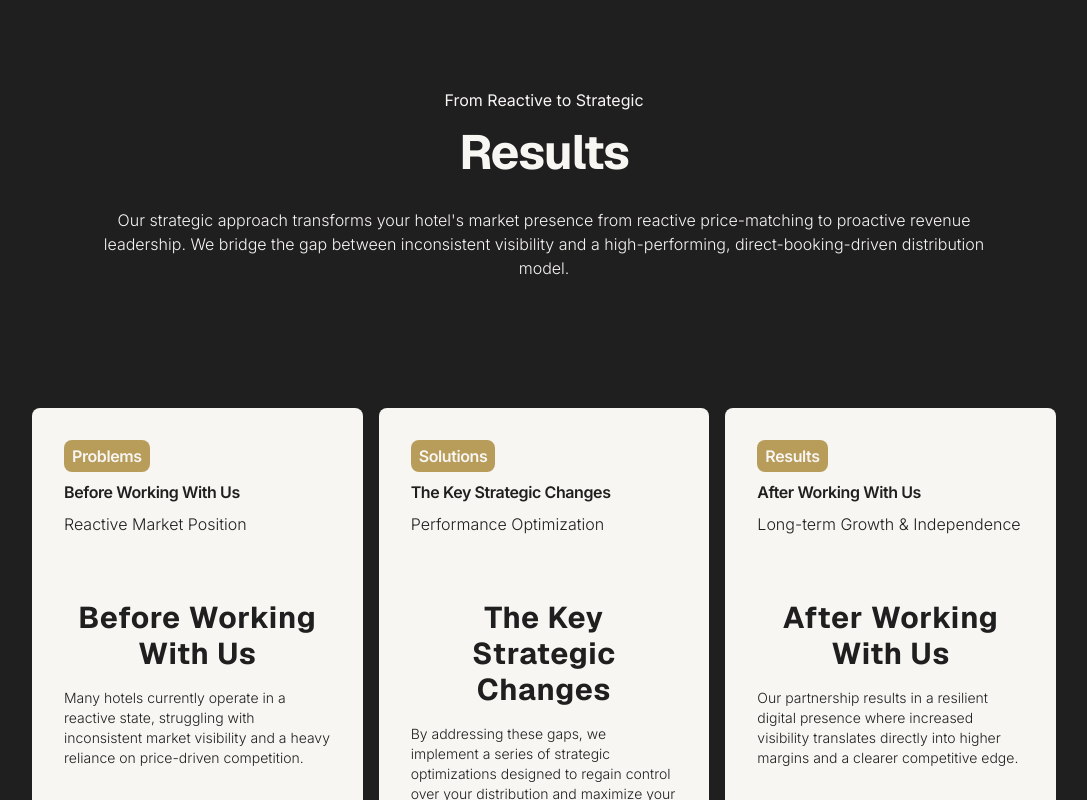
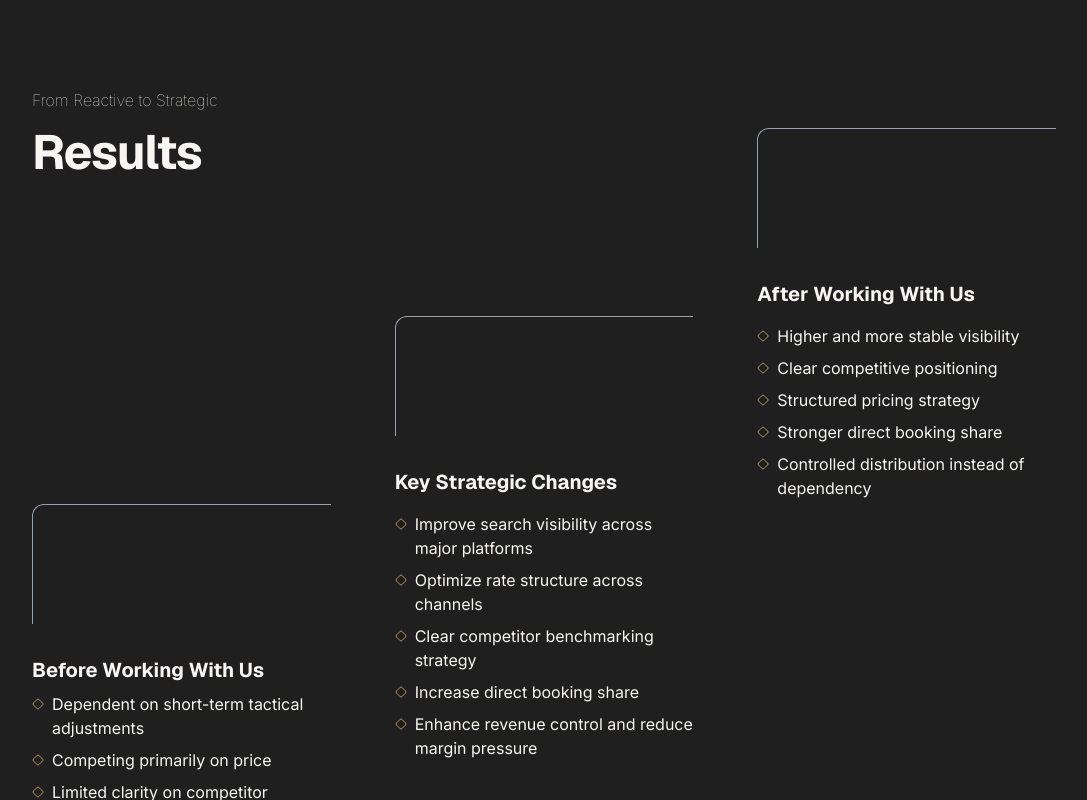
Before and after one commit to dscmari/hotelminds, a Next.js app: page /about in a window 1280 px wide. Shown: the part 2840-3640 px from the top of the page, without its empty margins (96-1183 px from the left). Built offline with nearby package versions, Linux system fonts and the light colour scheme.

Commit message:
implement new version result section

```diff
--- a/app/[locale]/page.tsx
+++ b/app/[locale]/page.tsx
@@ -2,6 +2,7 @@ import Image from "next/image";
 import {
   Calculator,
   CircleCheckBig,
+  Diamond,
   Globe,
   SearchCheck,
   Sliders,
@@ -14,6 +15,7 @@ import { PageParams } from "../types/i18n";
 import Process from "../components/Process";
 import ThreeBoxLayout from "../components/layouts/ThreeBoxLayout";
 import { BsListNested } from "react-icons/bs";
+import ThreePhaseLayout from "../components/layouts/ThreePhaseLayout";
 
 export default async function Home({ params }: PageParams) {
   const { locale } = await params;
@@ -21,21 +23,20 @@ export default async function Home({ params }: PageParams) {
   return (
     <div>
       <Hero params={params} />
-
       <section
         id={`${locale === "de" ? "strategie" : "strategy"}`}
         className="bg-charcoalDark text-offwhite p-4 py-24 md:p-16 lg:p-32 scroll-mt-24"
       >
         <div className="flex flex-col xl:flex-row xl:items-start gap-24 lg:gap-32">
           <div className="flex-1 flex flex-col items-start gap-4">
-            <span className="mx-auto text-center lg:text-start lg:mx-0 font-thin">
+            <span className="font-thin">
               Most Hotels Don’t Have a Marketing Problem. They Have a
               Distribution Problem.
             </span>
-            <h1 className="mx-auto lg:mx-0 lg:!text-5xl !tracking-tight">
+            <h1 className="lg:!text-5xl !tracking-tight">
               Strategy
             </h1>
-            <p className="text-center lg:text-start lg:text-base/8">
+            <p className="lg:text-base/8">
               Many hotels invest in marketing, adjust pricing frequently, and
               participate in multiple distribution platforms — yet still
               struggle with visibility, margin pressure, and inconsistent
@@ -96,8 +97,8 @@ export default async function Home({ params }: PageParams) {
         className="pt-24 pb-24 px-4 lg:pt-32 lg:px-32"
       >
         <div className="flex flex-col gap-4">
-          <span className="mx-auto">How We Work</span>
-          <h1 className="text-center lg:!text-5xl !tracking-tight">PROCESS</h1>
+          <span className="lg:mx-auto">How We Work</span>
+          <h1 className="lg:text-center lg:!text-5xl !tracking-tight">PROCESS</h1>
           <p className="max-w-4xl font-light lg:text-center mx-auto">
             Our structured approach begins with a comprehensive Audit &
             Diagnosis to uncover hidden revenue potential. We then translate
@@ -112,6 +113,12 @@ export default async function Home({ params }: PageParams) {
         />
       </section>
       <section
+        id={`${locale === "de" ? "ergebnisse" : "results"}`}
+        className="bg-charcoalDark text-offwhite p-4 py-24 md:p-16 lg:p-32 scroll-mt-24"
+      >
+       <ThreePhaseLayout data={data} />
+      </section>
+      {/* <section
         id={`${locale === "de" ? "ergebnisse" : "results"}`}
         className="bg-charcoalDark text-offwhite p-4 py-24 md:p-16 lg:p-32 scroll-mt-24"
       >
@@ -130,14 +137,14 @@ export default async function Home({ params }: PageParams) {
           className="bg-charcoalDark text-charcoalDark pt-24 lg:pt-32"
           boxes={data.results}
         />
-      </section>
+      </section> */}
       <section
         id={`${locale === "de" ? "ueber-uns" : "about"}`}
         className="px-4 pt-24 md:p-16 lg:p-32"
       >
         <div className="flex flex-col gap-4">
-          <span className="mx-auto">Why HotelMinds</span>
-          <h1 className="text-center lg:!text-5xl !tracking-tight">ABOUT</h1>
+          <span className="lg:mx-auto">Why HotelMinds</span>
+          <h1 className="lg:text-center lg:!text-5xl !tracking-tight">ABOUT</h1>
           <p className="max-w-4xl font-light lg:text-center mx-auto">
             We bridge the gap between platform-level expertise and independent
             strategic thinking. Unlike traditional distribution platforms, we
@@ -220,12 +227,17 @@ export default async function Home({ params }: PageParams) {
           </div>
         </div>
       </section>
-      <section         id={`${locale === "de" ? "kontakt" : "contact"}`} className="px-4 pt-24 lg:pt-32 lg:px-32 bg-charcoalDark text-offwhite">
+      <section
+        id={`${locale === "de" ? "kontakt" : "contact"}`}
+        className="px-4 pt-24 lg:pt-32 lg:px-32 bg-charcoalDark text-offwhite"
+      >
         <div className="flex flex-col lg:flex-row gap-8 lg:gap-24 lg:border-b-1 border-slate-300 lg:pb-32">
           <div className="flex-1 flex flex-col gap-4">
-            <span className="font-thin mx-auto lg:mx-0">Let's Connect</span>
-            <h1 className="lg:!text-5xl !tracking-tight text-center lg:text-start">CONTACT US</h1>
-            <p className="max-w-sm text-center lg:text-start">
+            <span className="font-thin">Let's Connect</span>
+            <h1 className="lg:!text-5xl !tracking-tight">
+              CONTACT US
+            </h1>
+            <p className="max-w-sm">
               Distribution is not a side task. It is a strategic growth lever.
               If revenue growth is a priority, let’s build a structure that
               works in your favor.
@@ -236,7 +248,6 @@ export default async function Home({ params }: PageParams) {
             >
               Let's Talk
             </a>
-
           </div>
           <div className="flex-1 grid grid-cols-1 lg:grid-cols-2 gap-y-4 lg:gap-y-16 pt-8">
             <div className="flex flex-col gap-2 lg:gap-4">
@@ -266,7 +277,6 @@ export default async function Home({ params }: PageParams) {
           </div>
         </div>
       </section>
-
     </div>
   );
 }
--- a/app/components/Footer.tsx
+++ b/app/components/Footer.tsx
@@ -25,7 +25,6 @@ export default function Footer({ className, data }: Props) {
             {data.navbar.bullets.map((bullet: string, index: number) => (
               <Link
                 href={`${bullet === "Über uns" ? `${pathname}#ueber-uns` : `${pathname}#${bullet.toLowerCase()}`} `}
-                className="font-semibold"
                 key={index}
               >
                 {bullet}
--- /dev/null
+++ b/app/components/layouts/ThreePhaseLayout.tsx
@@ -0,0 +1,68 @@
+import { Diamond } from "lucide-react";
+import React from "react";
+
+type Props = {
+  className?: string;
+  data: any;
+};
+
+export default function ThreePhaseLayout({ className, data }: Props) {
+  return (
+    <div className={`${className}`}>
+      <div className="flex flex-col gap-4">
+        <span className="font-thin">From Reactive to Strategic</span>
+        <h1 className="lg:!text-5xl !tracking-tight">Results</h1>
+      </div>
+      <div className="grid lg:grid-cols-3 gap-y-4 lg:gap-y-0 lg:gap-x-16 lg:-mt-16">
+        <div className="hidden lg:block"></div>
+        <div className="hidden lg:block"></div>
+        <div>
+          <div className="hidden lg:block h-30 border-t border-l border-gray-400 rounded-tl-xl"></div>
+          <div className="mt-8 lg:relative">
+            <h2>After Working With Us</h2>
+            <div className="lg:absolute flex flex-col gap-2 mt-2">
+              {data.results[2].bullets.map((bullet :string, index : number) => (
+                <div key={index} className="flex items-start gap-2">
+                  <Diamond className="shrink-0 text-gold mt-1.5" size={12} />
+                  <span>{bullet}</span>
+                </div>
+              ))}
+            </div>
+          </div>
+        </div>
+        <div></div>{" "}
+        <div>
+          <div className="hidden lg:block h-30 border-l border-t border-gray-400 rounded-tl-xl"></div>
+          <div className="mt-8 lg:relative">
+            <h2>Key Strategic Changes</h2>
+            <div className="lg:absolute flex flex-col gap-2 mt-2">
+              {data.results[1].bullets.map((bullet :string, index : number) => (
+                <div key={index} className="flex items-start gap-2">
+                  <Diamond className="shrink-0 text-gold mt-1.5" size={12} />
+                  <span>{bullet}</span>
+                </div>
+              ))}
+            </div>
+          </div>
+        </div>
+        <div></div>
+        <div>
+          <div className="hidden lg:block h-30 border-l border-t border-gray-400 rounded-tl-xl"></div>
+          <div className="mt-8">
+            <h2>Before Working With Us</h2>
+            <div className="flex flex-col gap-2 mt-2">
+              {data.results[0].bullets.map((bullet :string, index : number) => (
+                <div key={index} className="flex items-start gap-2">
+                  <Diamond className="shrink-0 text-gold mt-1.5" size={12} />
+                  <span>{bullet}</span>
+                </div>
+              ))}
+            </div>
+          </div>
+        </div>
+        <div></div>
+        <div></div>
+      </div>
+    </div>
+  );
+}
```
Lines whose indentation alone changed are shown as unchanged.
